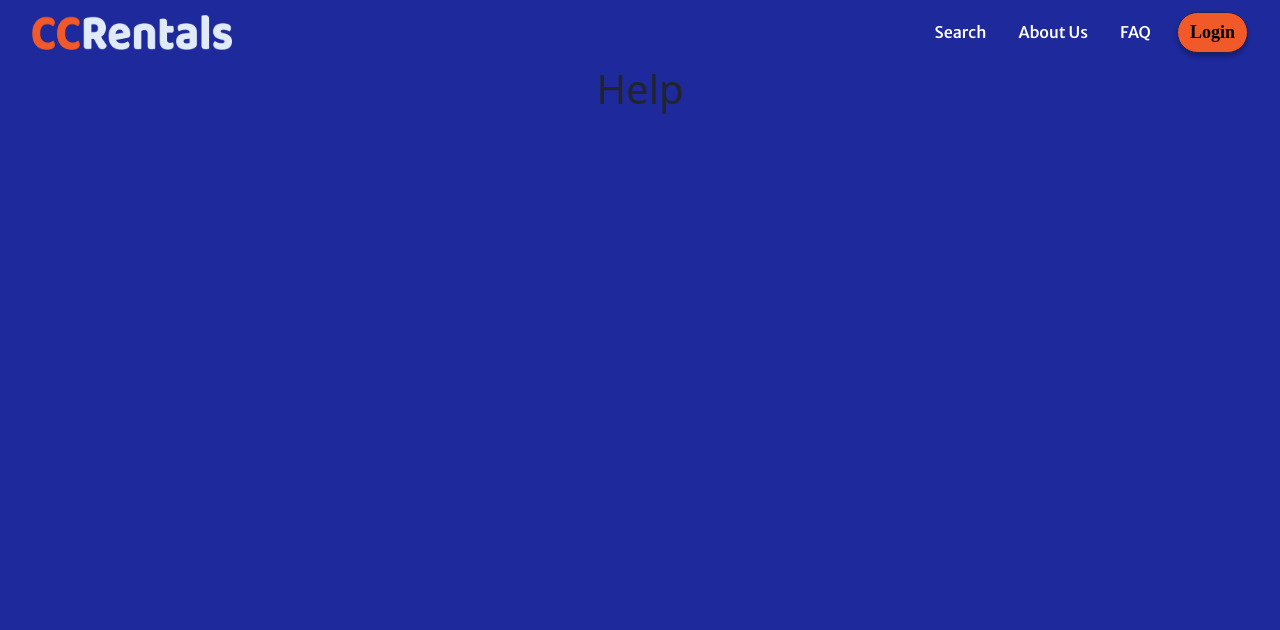
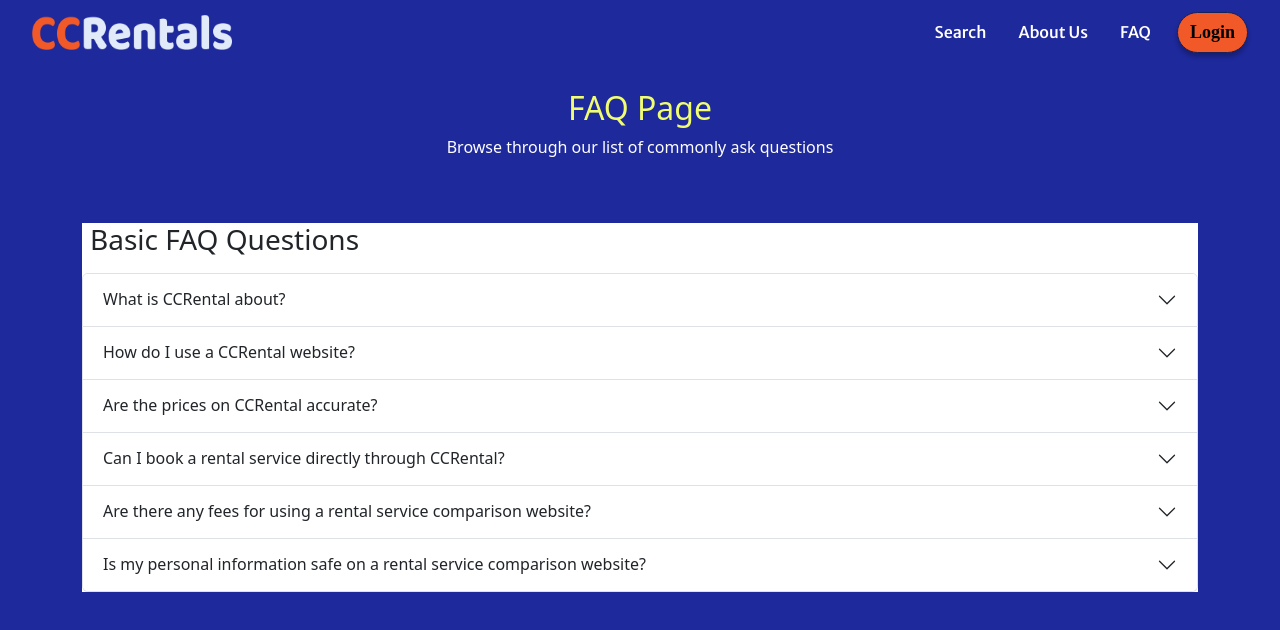
Before and after one commit to Lijiaqian1/SC2006Prj, a React (Create React App) app in the folder Implementation/front-end-app/: page /help in a window 1280 px wide. Shown: the top 630 px of the page. Built offline with nearby package versions, Linux system fonts and the light colour scheme.

Commit message:
FAQ Page

```diff
--- a/Implementation/front-end-app/src/App/App.css
+++ b/Implementation/front-end-app/src/App/App.css
@@ -15,3 +15,11 @@
     color: #f0fd71;
 
 }
+
+.H2title{
+    color: #f0fd71;
+}
+
+.QuestionSection{
+    background-color: white;
+}
--- a/Implementation/front-end-app/src/pages/Help.js
+++ b/Implementation/front-end-app/src/pages/Help.js
@@ -1,11 +1,76 @@
 import React from 'react';
-
+import { Container, Row, Col } from "react-bootstrap";
+import '../App/App.css';
+import Accordion from 'react-bootstrap/Accordion';
 
 function Help(){
     return(
-        <div>
-            <h1>Help</h1>
-        </div>
+        <Container>
+            <Row className="mt-4 mb-5">
+                <h2 className="H2title text-center">FAQ Page</h2>
+                <p className="aboutPara text-center">Browse through our list of commonly ask questions</p>
+            </Row>
+
+            <div className="QuestionSection">
+                <h3 className="ms-2 mb-3 mt-3">Basic FAQ Questions</h3>
+            <Accordion>
+                <Accordion.Item eventKey="0">
+                    <Accordion.Header>What is CCRental about?</Accordion.Header>
+                    <Accordion.Body>
+                    This is a car rental service comparison website which is a platform that allows users to compare the prices and features of 3
+                    popular car renting service in Singapore - GetGo, CarLite and TribeCar.
+                    These website provide information on rental cars, to allow users to make informed decisions about their travel plans.
+                    </Accordion.Body>
+                </Accordion.Item>
+                <Accordion.Item eventKey="1">
+                    <Accordion.Header>How do I use a CCRental website?</Accordion.Header>
+                    <Accordion.Body>
+                    It is very easy to navigate the CCRental website.
+                    Simply fill in the serach bar with the filter of your own preference and press the "Search" button, the website will
+                    provide you with a list of options to choose from. You can then compare the prices, features,
+                    and reviews of each rental service to find the one that best suits your needs.
+                    </Accordion.Body>
+                </Accordion.Item>
+
+                <Accordion.Item eventKey="2">
+                    <Accordion.Header>Are the prices on CCRental accurate?</Accordion.Header>
+                    <Accordion.Body>
+                    CCRental comparison strive to provide accurate pricing information,
+                    but prices can change frequently.
+                    It's always a good idea to double-check the price on the rental service's website before booking.
+                    </Accordion.Body>
+                </Accordion.Item>
+
+                <Accordion.Item eventKey="3">
+                    <Accordion.Header>Can I book a rental service directly through CCRental?</Accordion.Header>
+                    <Accordion.Body>
+                    CCRental website does not allow users to book rental services directly through our platform.
+                    However, we will redirect you to the rental service's website to complete the booking.
+                    </Accordion.Body>
+                </Accordion.Item>
+
+                <Accordion.Item eventKey="4">
+                    <Accordion.Header>Are there any fees for using a rental service comparison website?</Accordion.Header>
+                    <Accordion.Body>
+                    No, CCRental website are free to use.
+                    </Accordion.Body>
+                </Accordion.Item>
+
+                <Accordion.Item eventKey="5">
+                    <Accordion.Header>Is my personal information safe on a rental service comparison website?</Accordion.Header>
+                    <Accordion.Body>
+                    CCRental website will take and enforece measures to protect our users' personal information,
+                    such as using encryption and secure servers. We take high priority on our user's personal information,
+                    making sure that it is safe for everyone to use.
+                    </Accordion.Body>
+                </Accordion.Item>
+            </Accordion>
+
+    </div>
+
+
+
+        </Container>
     )
 }
 
```
